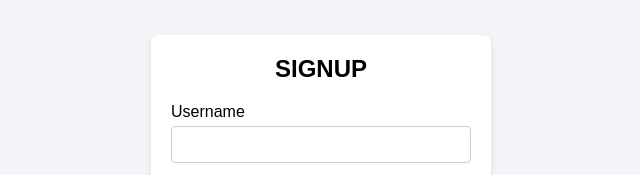
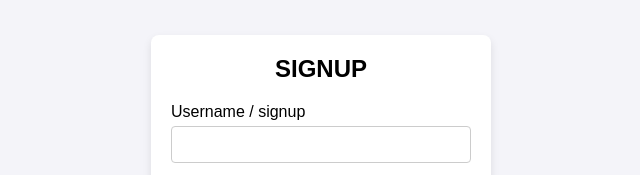
Before and after one commit to Rithwik0480/devops-test, a plain HTML site: page index.html in a window 1280 px wide. Shown: the part 213-388 px from the top of the page, 319-959 px from the left. Drawn offline with Linux system fonts and the light colour scheme.

Commit message:
Update index.html

```diff
--- a/index.html
+++ b/index.html
@@ -69,7 +69,7 @@
         <h2>SIGNUP</h2>
         <form action="/login" method="POST">
             <div class="form-group">
-                <label for="username">Username</label>
+                <label for="username">Username / signup</label>
                 <input type="text" id="username" name="username" required>
             </div>
             <div class="form-group">
```
